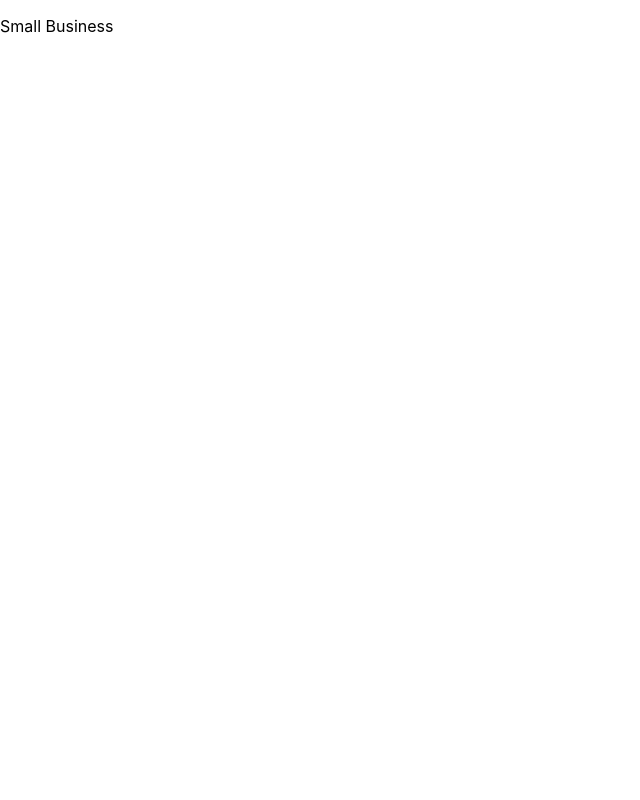
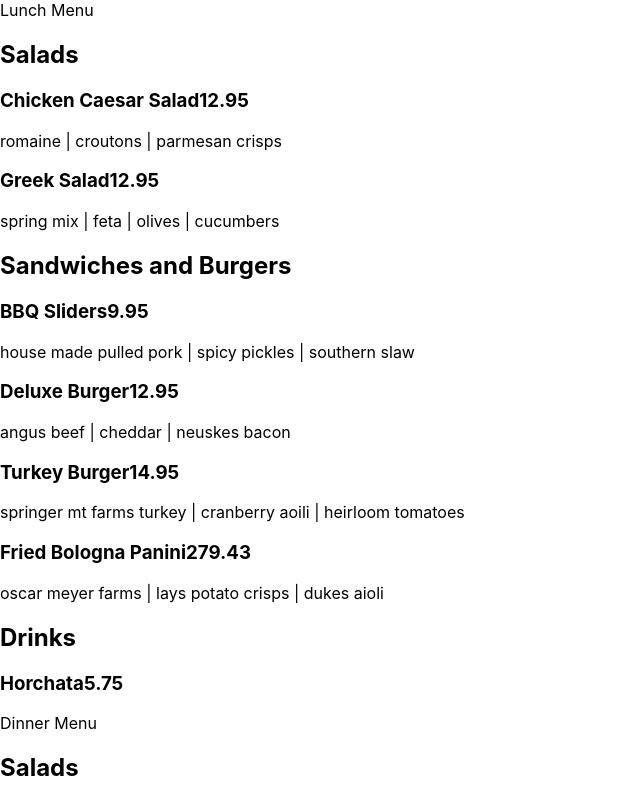
Before and after one commit to JamesRonsonOp/Small-Business-Hackathon, a React (Create React App) app in the folder small-business-hackathon/: page /menu in a window 1280 px wide. Shown: the top 800 px of the page, without its empty margins (0-640 px from the left). Built offline with nearby package versions, Linux system fonts and the light colour scheme.

Commit message:
Route paths added to App.js

```diff
--- a/small-business-hackathon/src/App.js
+++ b/small-business-hackathon/src/App.js
@@ -1,9 +1,20 @@
-import './App.css';
+import React from "react";
+import "./index.css";
+import { BrowserRouter as Router, Switch, Route } from "react-router-dom";
+import Dashboard from './Components/Dashboard/dashboard';
+import Menu from './Components/Menu/menu';
+import Reservations from './Components/Reservations/reservations';
 
 function App() {
   return (
 
-    <p>Small Business</p>
+    <Router>
+    <Switch>
+    <Route path={"/dashboard"} component={Dashboard}/>
+    <Route path={"/menu"} component={Menu}/>
+    <Route path={"/reservations"} component={Reservations}/>
+    </Switch>
+    </Router>
 
   );
 }
--- /dev/null
+++ b/small-business-hackathon/src/Components/Menu/menu.css
@@ -0,0 +1,3 @@
+.container {
+    display: flex;
+}
--- a/small-business-hackathon/src/Components/Menu/menu.js
+++ b/small-business-hackathon/src/Components/Menu/menu.js
@@ -3,6 +3,7 @@ import React from 'react';
 const menu = () => {
     return (
         <>
+        <div className = "menuContainer">
         <div className = "column-left">
             <div className = "menuTitle">
                 Lunch Menu
@@ -106,6 +107,9 @@ const menu = () => {
             </h3>
 
         </div>
+        </div>
         </>
     )
 };
+
+export default menu;
```
Also changed, not shown: small-business-hackathon/src/Components/Dashboard/dashboard.js (added), small-business-hackathon/src/Components/Dashboard/index.js (deleted), small-business-hackathon/src/Components/Menu/styles.css (deleted), small-business-hackathon/src/Components/Reservations/index.js (deleted), small-business-hackathon/src/Components/Reservations/reservations.js (added).
